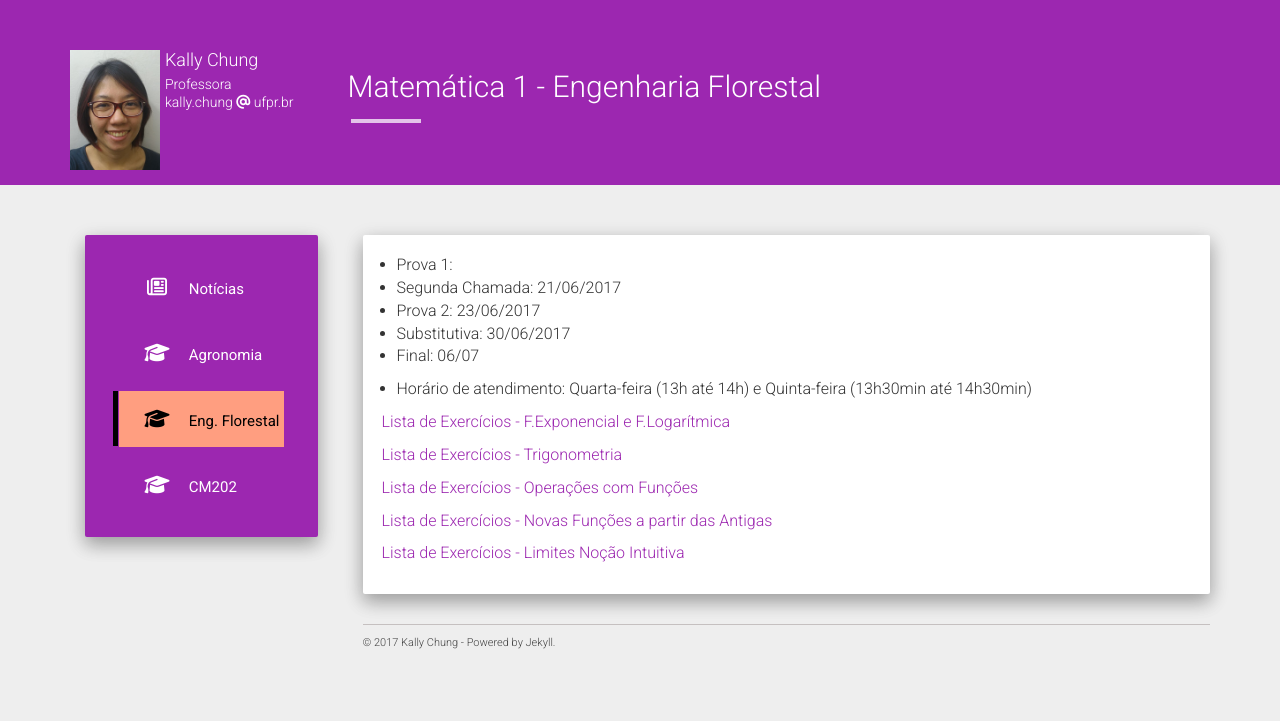
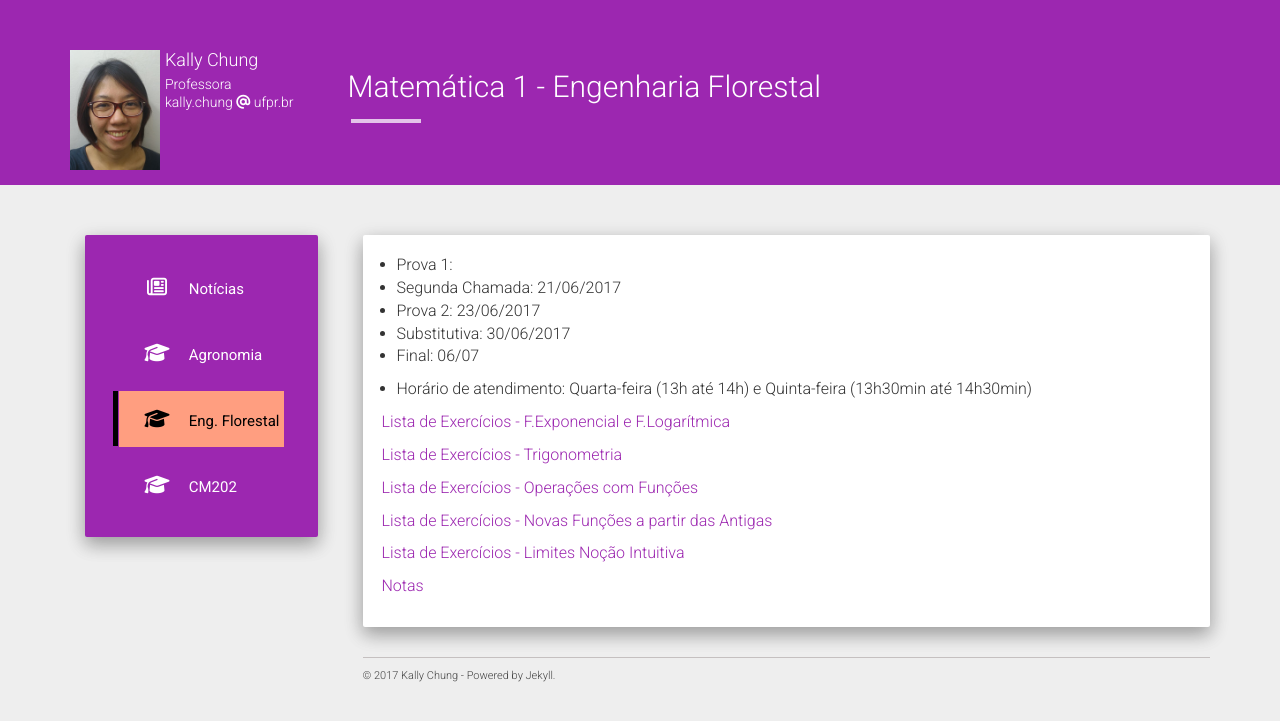
Before and after one commit to chunggnuhc/chunggnuhc.github.io, a Jekyll site: the page built from engflor.md, in a window 1280 px wide. Shown: the top 721 px of the page. Built offline with Jekyll 4.4.1, drawn with Linux system fonts in a browser that asks for light colours; nearby versions of some CDN libraries.

Commit message:
Notas P2 Eng. Florestal disponibilizadas

```diff
--- a/engflor.md
+++ b/engflor.md
@@ -21,3 +21,5 @@ permalink: /engflor/
 [Lista de Exercícios - Novas Funções a partir das Antigas](/disciplinas/ListaNovasFuncApartirDasAnt.pdf)
 
 [Lista de Exercícios - Limites Noção Intuitiva](/disciplinas/listaLimite.pdf)
+
+[Notas](/disciplinas/Notas-P2-EngFlorestal-Site.pdf)
```
